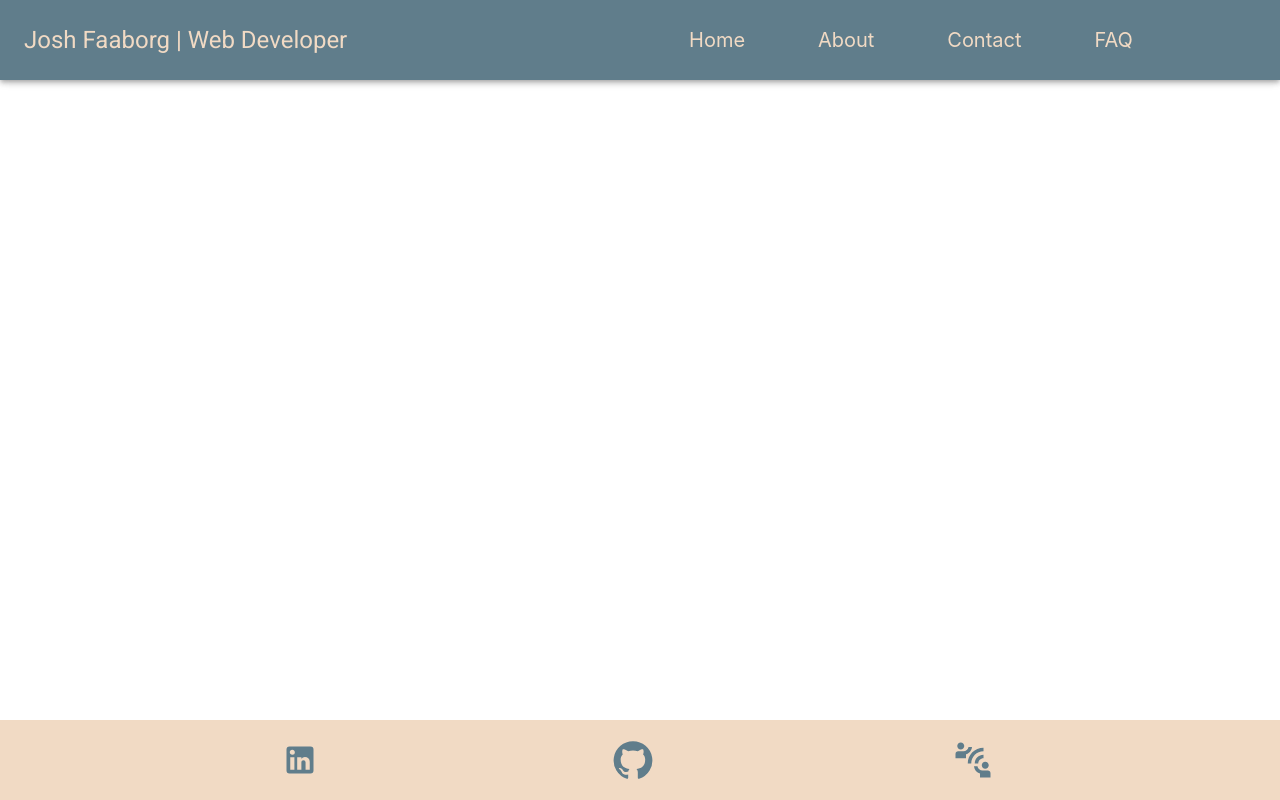
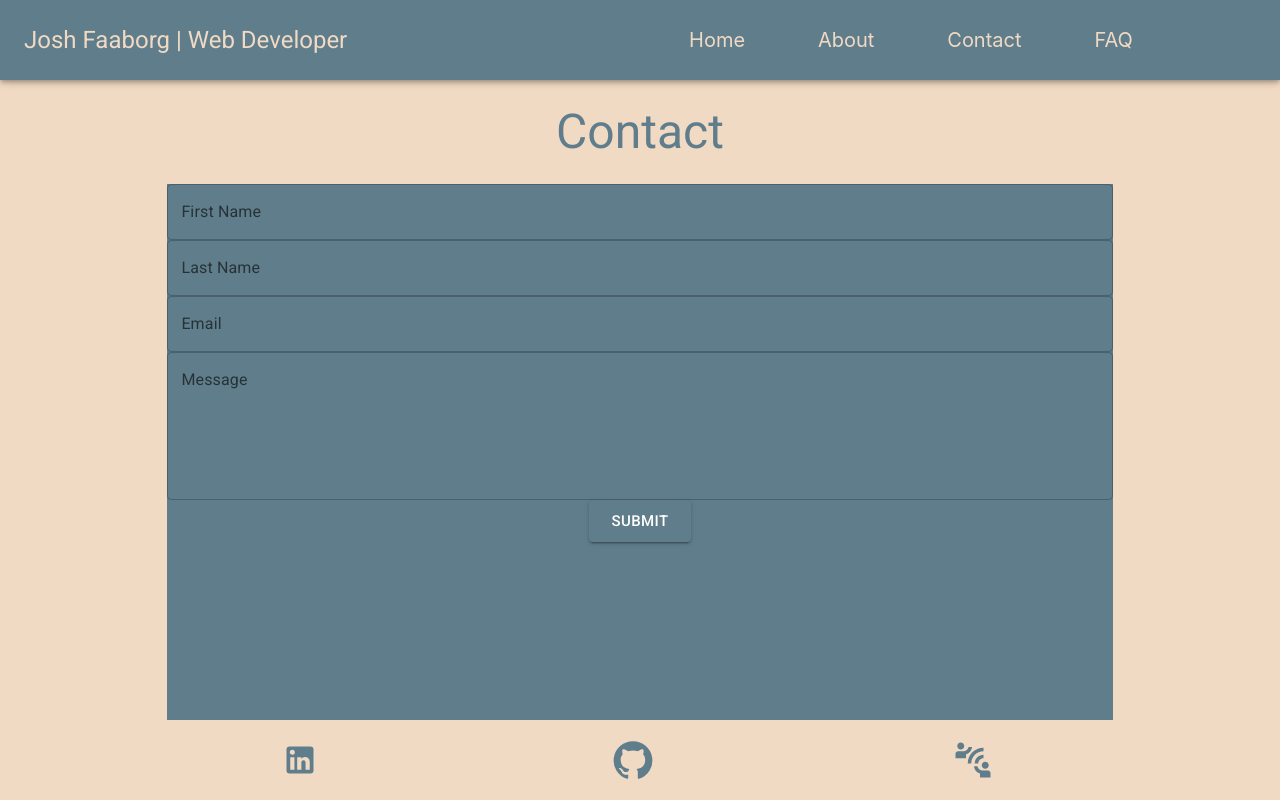
Before and after one commit to Jlfaaborg/material_jlfaaborg, a React (Create React App) app: page /contact in a window 1280 px wide. Built offline with nearby package versions, Linux system fonts and the light colour scheme.

Commit message:
Added Contact Form, PHP API

```diff
--- a/package.json
+++ b/package.json
@@ -11,6 +11,7 @@
     "@testing-library/jest-dom": "^5.16.5",
     "@testing-library/react": "^13.3.0",
     "@testing-library/user-event": "^13.5.0",
+    "axios": "^0.27.2",
     "react": "^18.2.0",
     "react-dom": "^18.2.0",
     "react-pdf": "^5.7.2",
--- a/src/About.js
+++ b/src/About.js
@@ -27,6 +27,14 @@ function About() {
     >
       <Fade timeout={2500} in={true}>
         <Timeline sx={{ paddingBottom: "10%" }} position="alternate">
+          <Typography
+            variant="h3"
+            component="div"
+            color="primary"
+            sx={{ color: "secondary.main", paddingBottom: 4 }}
+          >
+            Career Timeline
+          </Typography>
           <TimelineItem>
             <TimelineSeparator sx={{ display: { xs: "none", sm: "inherit" } }}>
               <TimelineDot />
--- a/src/App.js
+++ b/src/App.js
@@ -5,6 +5,7 @@ import Header from "./Header";
 import Home from "./Home";
 import Footer from "./Footer";
 import About from "./About";
+import Contact from "./Contact";
 
 import { createTheme, ThemeProvider } from "@mui/material/styles";
 import Box from "@mui/material/Box";
@@ -24,6 +25,7 @@ function App() {
         <Routes>
           <Route path="/" element={<Home />} />
           <Route path="/about" element={<About />} />
+          <Route path="/contact" element={<Contact />} />
         </Routes>
         <Footer />
       </ThemeProvider>
--- /dev/null
+++ b/src/Contact.js
@@ -0,0 +1,115 @@
+import React, { useState } from "react";
+import axios from "axios";
+
+import { Box, Typography, Button, TextField } from "@mui/material";
+
+import { ExpandMore, KeyboardDoubleArrowUp, Close } from "@mui/icons-material";
+
+function Contact() {
+  const [allValues, setAllValues] = useState({
+    fname: "",
+    lname: "",
+    email: "",
+    message: "",
+  });
+  const [mailSent, setMailSent] = useState(false);
+  const [error, setError] = useState(null);
+
+  const API_PATH = "https://jlfaaborg.com/api/index.php";
+
+  const handleChange = function (e) {
+    setAllValues({ ...allValues, [e.target.id]: e.target.value });
+  };
+
+  const handleSubmit = function (e) {
+    e.preventDefault();
+    axios({
+      method: "post",
+      url: API_PATH,
+      headers: { "content-type": "application/json" },
+      data: allValues,
+    })
+      .then((result) => {
+        setMailSent(result.data.sent);
+      })
+      .catch((error) => {
+        console.log(error);
+        setError(error.message);
+      });
+  };
+
+  return (
+    <Box
+      sx={{
+        backgroundColor: "secondary.main",
+        minHeight: "80vh",
+        flexGrow: 1,
+        textAlign: "center",
+        display: "flex",
+        justifyContent: "start",
+        alignItems: "center",
+        flexDirection: "column",
+      }}
+    >
+      <Typography
+        color={"primary"}
+        sx={{ paddingY: 3 }}
+        variant="h3"
+        component="div"
+      >
+        Contact
+      </Typography>
+      <Box
+        sx={{
+          backgroundColor: "primary.main",
+          flexGrow: 1,
+          paddingBottom: 20,
+        }}
+      >
+        <form>
+          <TextField
+            label="First Name"
+            id="fname"
+            fullWidth
+            autoComplete="none"
+            onChange={handleChange}
+          />
+          <TextField
+            label="Last Name"
+            id="lname"
+            fullWidth
+            autoComplete="none"
+            onChange={handleChange}
+          />
+          <TextField
+            label="Email"
+            id="lname"
+            fullWidth
+            autoComplete="none"
+            onChange={handleChange}
+          />
+          <TextField
+            label="Message"
+            id="message"
+            fullWidth
+            multiline
+            rows={5}
+            autoComplete="none"
+            onChange={handleChange}
+          />
+          <Button
+            color="primary"
+            size="large"
+            variant="contained"
+            type="submit"
+            onClick={handleSubmit}
+          >
+            Submit
+          </Button>
+        </form>
+      </Box>
+    </Box>
+  );
+}
+
+export default Contact;
--- a/src/Home.js
+++ b/src/Home.js
@@ -286,8 +286,7 @@ function Home() {
                 </AccordionSummary>
                 <AccordionDetails>
                   <Typography>
-                    2019 - Josh graduated and looked for a web development job.
-                    What he found was a job as an SEO Specialist. Josh learned
+                    2019 - Josh found a job as an SEO Specialist. Josh learned
                     the basics of SEO to advanced technical SEO.
                     <br />
                     <br />
@@ -404,7 +403,7 @@ function Home() {
                     flexBasis: "40%",
                   }}
                 >
-                  More
+                  Next Page
                 </Button>
                 <Button
                   color="primary"
```
Also changed, not shown: 2 other files (tests, documents, lock files or other folders).
